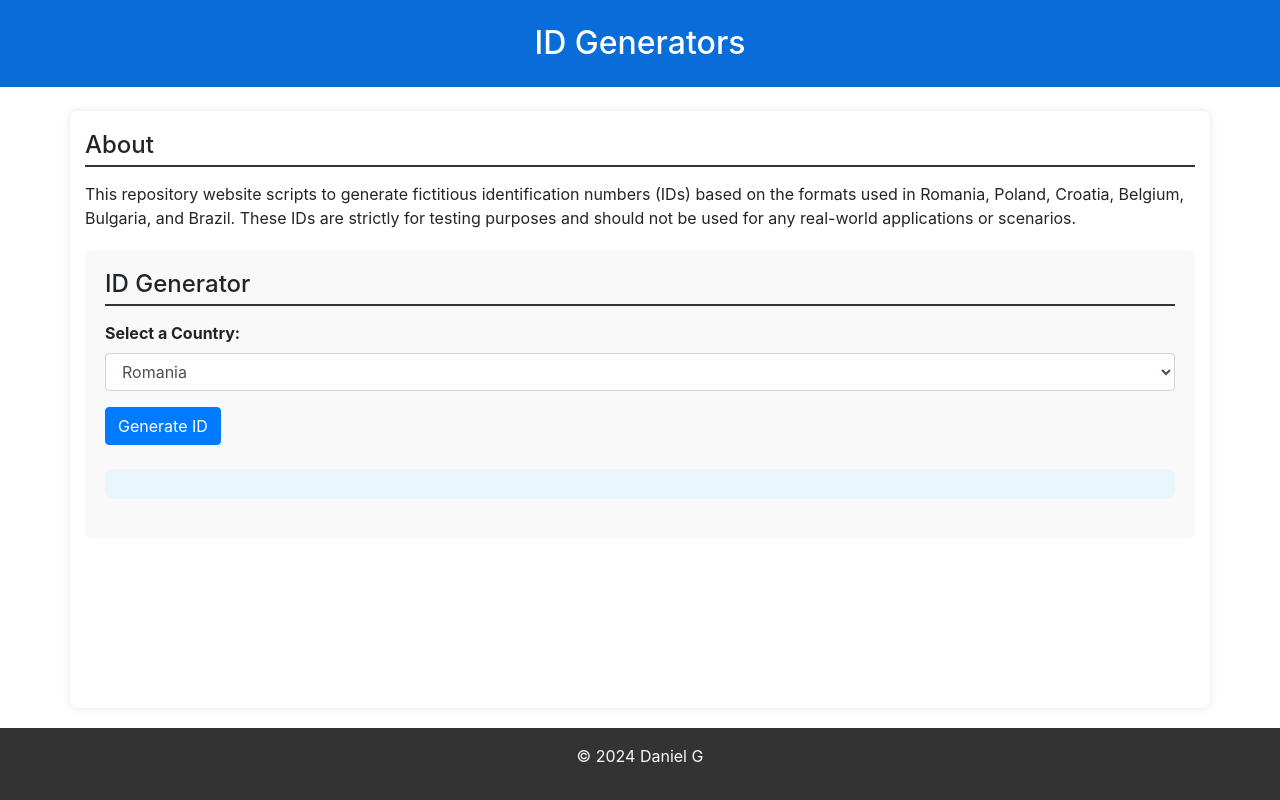
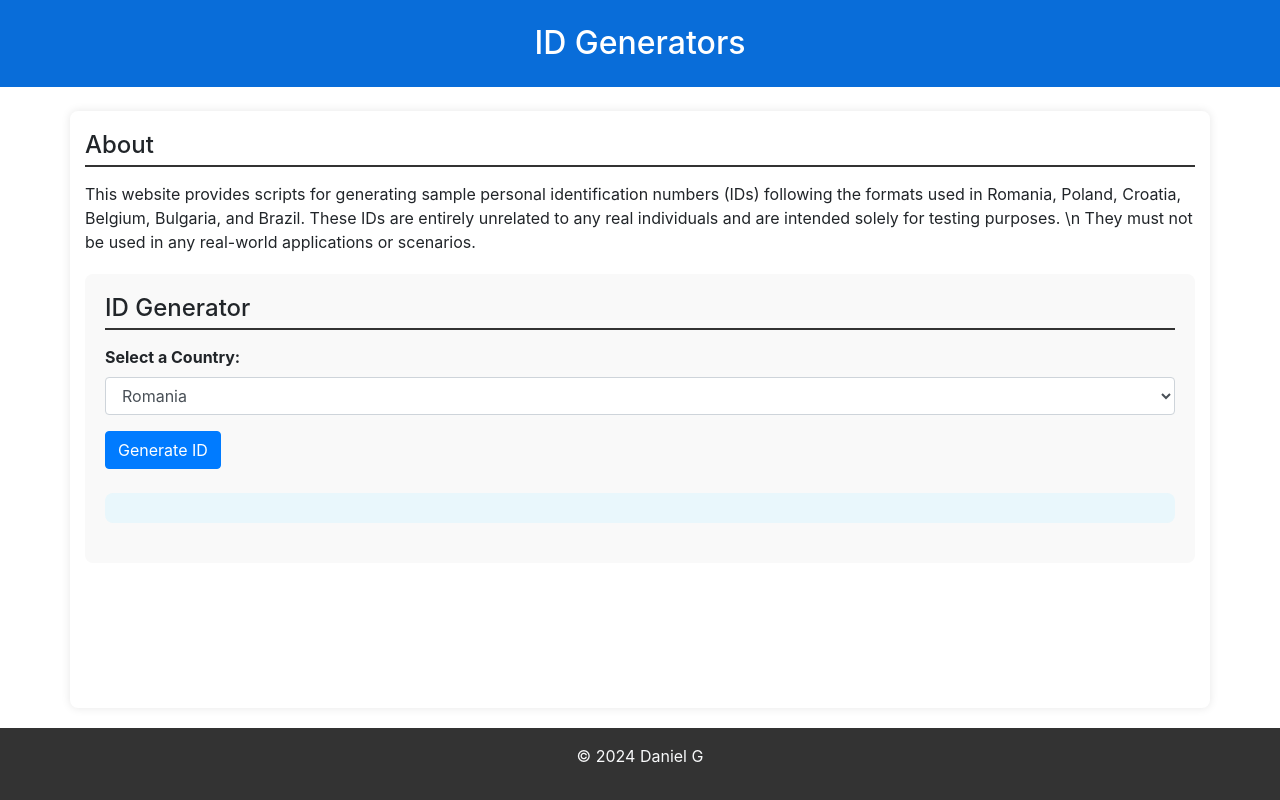
Before and after one commit to gurgutadaniel/IDGenerator, a plain HTML site: page index.html in a window 1280 px wide. Drawn offline with nearby package versions, Linux system fonts and the light colour scheme; a script that the page names is missing.

Commit message:
Update index.html

```diff
--- a/index.html
+++ b/index.html
@@ -15,7 +15,7 @@
   <main class="container mt-4">
     <section>
       <h2>About</h2>
-      <p>This repository website scripts to generate fictitious identification numbers (IDs) based on the formats used in Romania, Poland, Croatia, Belgium, Bulgaria, and Brazil. These IDs are strictly for testing purposes and should not be used for any real-world applications or scenarios.</p>
+      <p>This website provides scripts for generating sample personal identification numbers (IDs) following the formats used in Romania, Poland, Croatia, Belgium, Bulgaria, and Brazil. These IDs are entirely unrelated to any real individuals and are intended solely for testing purposes. \n They must not be used in any real-world applications or scenarios.</p>
     </section>
 
     <section id="generator">
```
